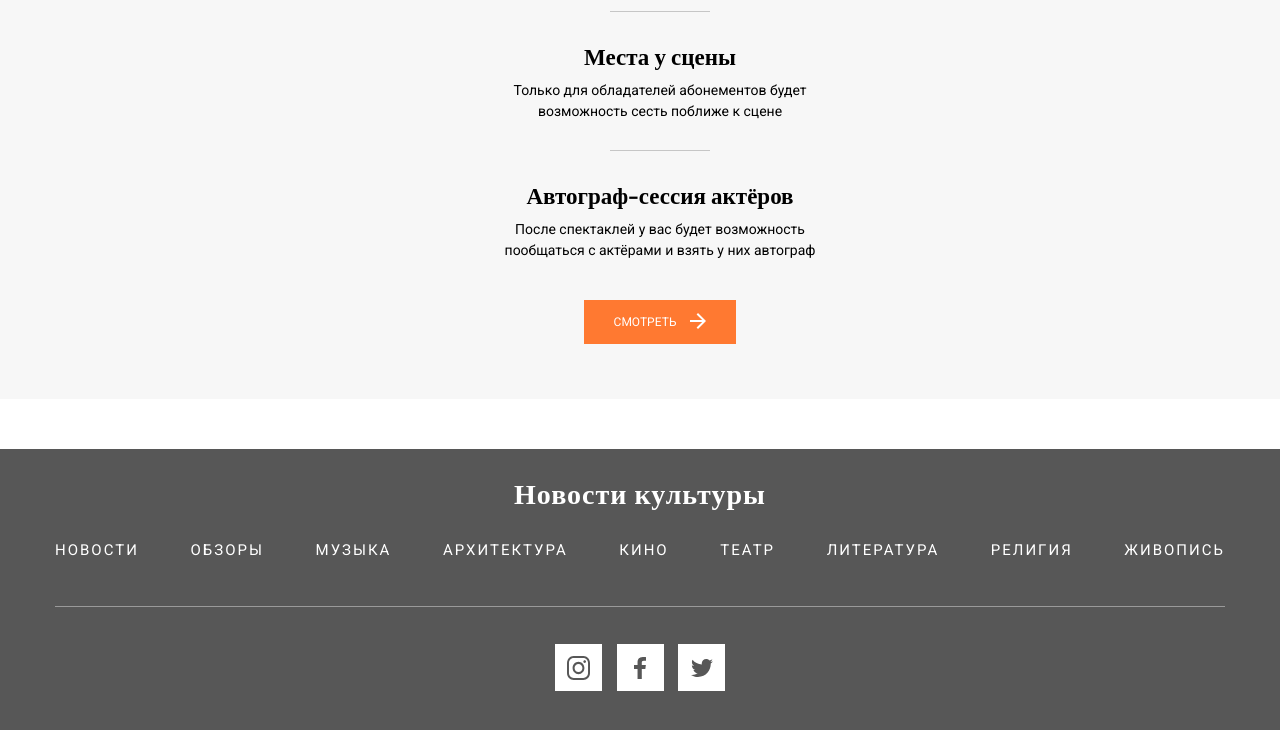
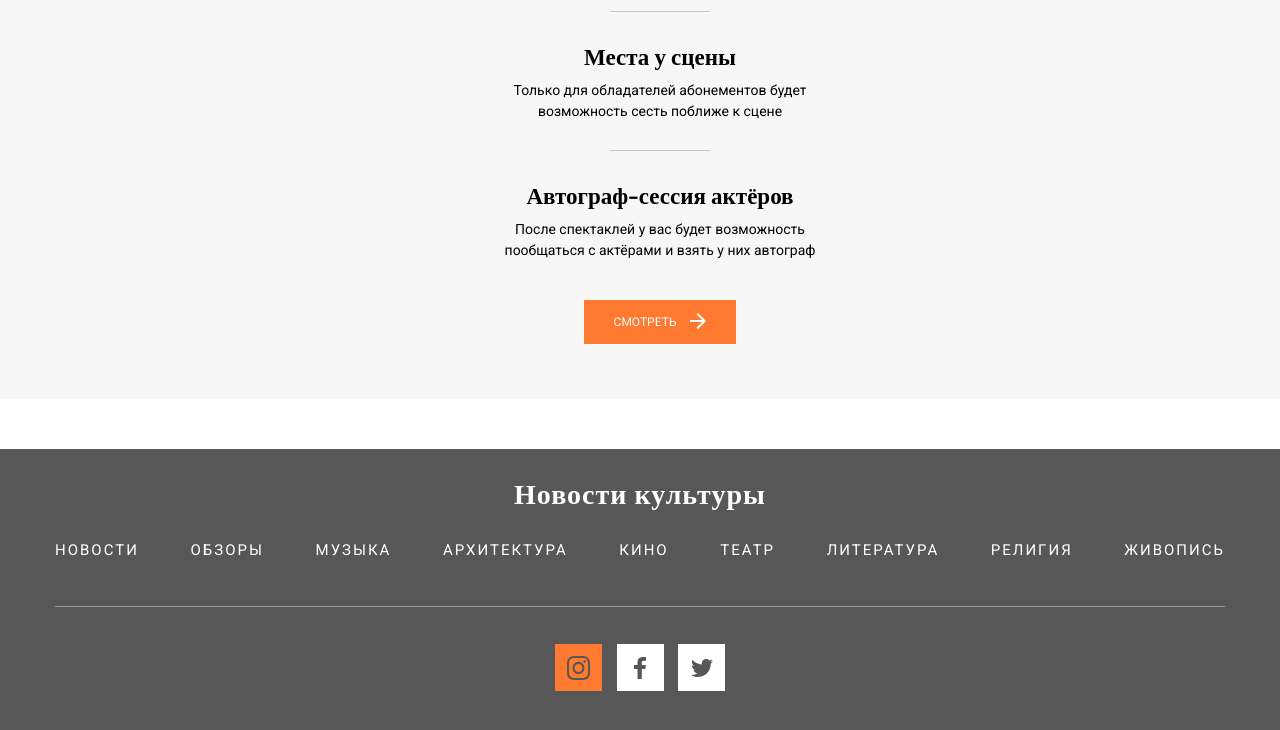
Before and after one commit to joypit13/culture, a plain HTML site: page index.html in a window 1280 px wide. In both pictures the pointer is over the link "Instagram". Shown: the part 1375-2105 px from the top of the page. Drawn offline with nearby package versions, Linux system fonts and the light colour scheme.

Commit message:
add :hover

```diff
--- a/css/style.css
+++ b/css/style.css
@@ -394,3 +394,7 @@ a {
   height: 47px;
   background-color: #ffffff;
 }
+
+.social-button:hover {
+  background-color: #ff7931;
+}
```
